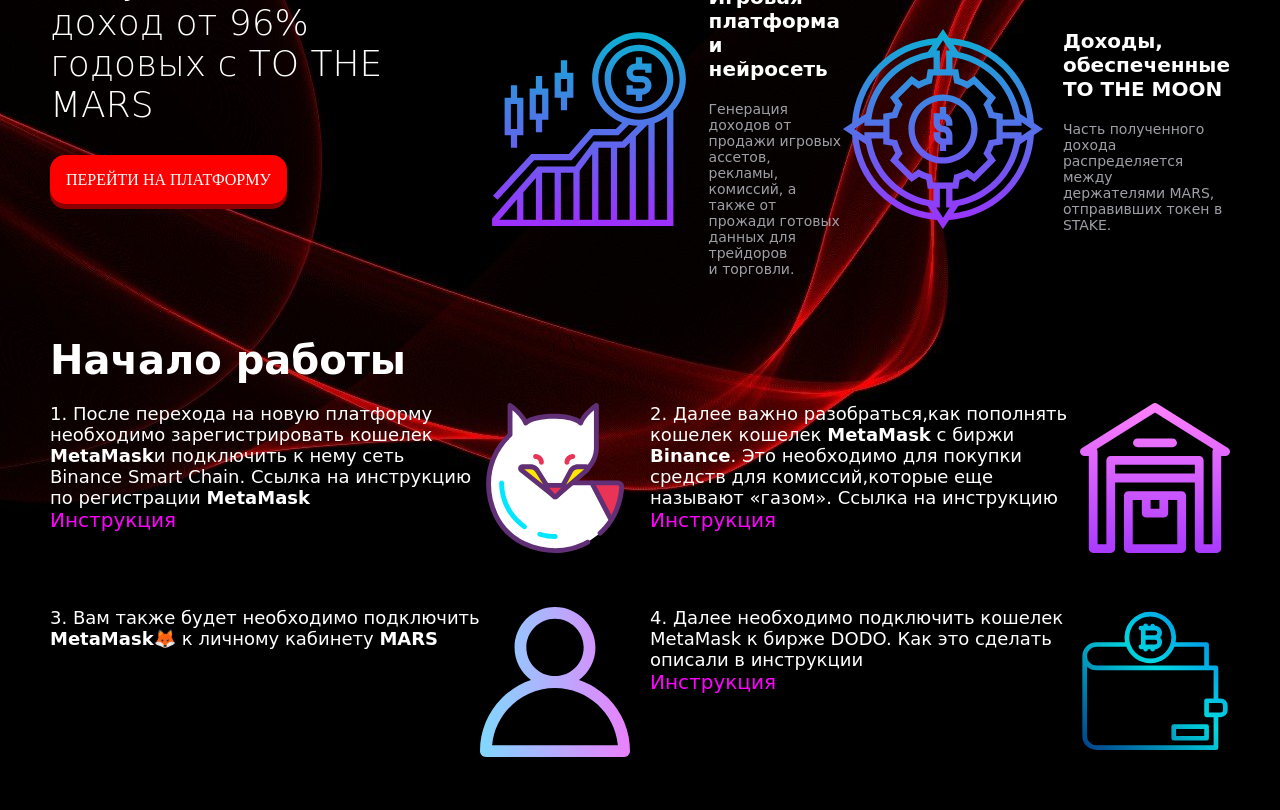
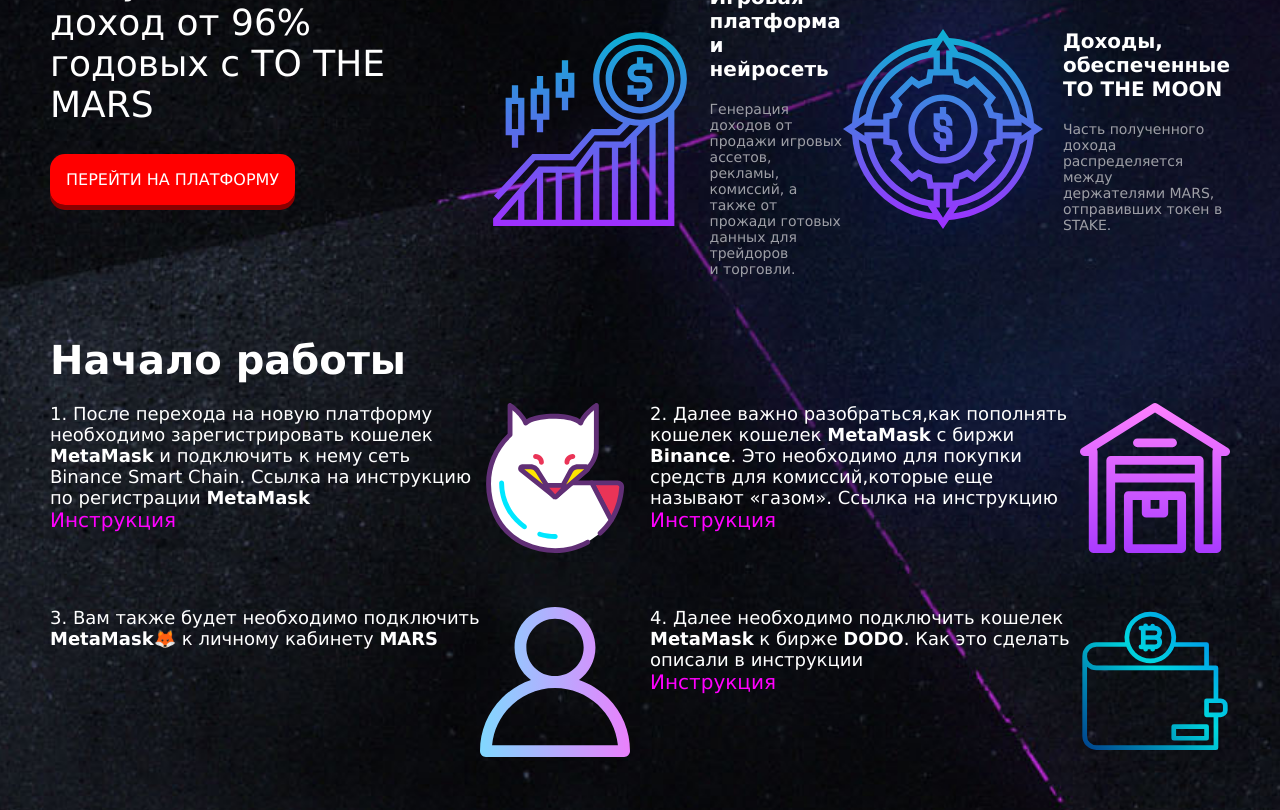
Before and after one commit to EnderKir/mars, a React (Create React App) app: page / in a window 1280 px wide. Shown: the part 479-1289 px from the top of the page. Built offline with nearby package versions, Linux system fonts and the light colour scheme.

Commit message:
update background

```diff
--- a/src/components/Home/Home.scss
+++ b/src/components/Home/Home.scss
@@ -3,6 +3,7 @@
   flex-direction: column;
   padding: 20px 50px;
   color: white;
+  font-family: 'Verdana', sans-serif;
 
   @media (max-width: 1350px) {
     padding: 80px 50px;
--- a/src/components/HowToStart/HowToStart.js
+++ b/src/components/HowToStart/HowToStart.js
@@ -16,7 +16,7 @@
 
             <div className="HowToStart__block">
                 <div className="HowToStart__block__text">
-                    1. После перехода на новую платформу необходимо зарегистрировать кошелек <b>MetaMask</b>и
+                    1. После перехода на новую платформу необходимо зарегистрировать кошелек <b>MetaMask</b> и
                     подключить к
                     нему сеть Binance Smart Chain. Ссылка на инструкцию по регистрации <b>MetaMask</b><br/>
                     <a href="https://medium.com/@sn_69588/установка-и-подключение-metamask-к-сети-binance-smart-chain-и-ручное-добавление-токенов-12f37e393e77
@@ -51,7 +51,7 @@
 
             <div className="HowToStart__block">
                 <div className="HowToStart__block__text">
-                    4. Далее необходимо подключить кошелек MetaMask к бирже DODO. Как это сделать описали в инструкции <br />
+                    4. Далее необходимо подключить кошелек <b>MetaMask</b> к бирже <b>DODO</b>. Как это сделать описали в инструкции <br />
                     <a href="https://medium.com/@sn_69588/инструкция-по-использованию-протокола-обмена-dodo-2df39dfe4d1b
 " target="_blank" className="HowToStart__block__link">Инструкция</a>
                 </div>
--- a/src/components/HowToStart/HowToStart.scss
+++ b/src/components/HowToStart/HowToStart.scss
@@ -6,7 +6,6 @@
 
   &__title {
     font-size: 40px;
-    font-family: "Comic Sans MS", cursive;
     font-weight: bold;
     margin-bottom: 20px;
 
@@ -33,7 +32,6 @@
 
     &__text {
       font-size: 18px;
-      font-family: "Comic Sans MS", cursive;
 
       @media (max-width: 480px) {
         font-size: 14px;
--- a/src/components/MainInfo/MainInfo.scss
+++ b/src/components/MainInfo/MainInfo.scss
@@ -43,7 +43,6 @@
       text-decoration: none;
       text-transform: uppercase;
       box-shadow: 0 5px 0 darkred;
-      font-family: "Ubuntu", cursive;
 
       @media (max-width: 480px) {
         padding: 1em 1em;
--- a/src/index.scss
+++ b/src/index.scss
@@ -6,11 +6,11 @@
   -webkit-font-smoothing: antialiased;
   -moz-osx-font-smoothing: grayscale;
   background-color: black;
-  font-family: "Comic Sans MS", cursive;
 
-  background-image: url('assets/main-background.jpg');
+  background-image: url('assets/bg.jpg');
   background-repeat: no-repeat;
   background-position: top center;
+  background-size: cover;
 }
 
 code {
```
Also changed, not shown: src/assets/bg.jpg (added).
